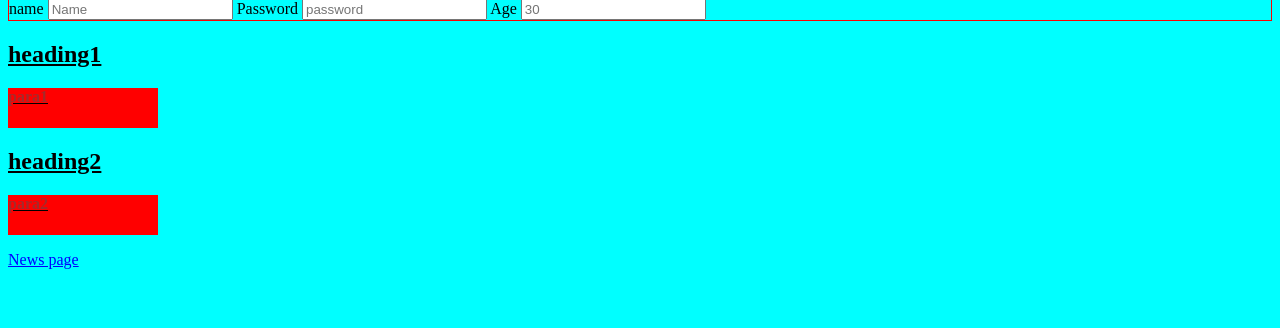
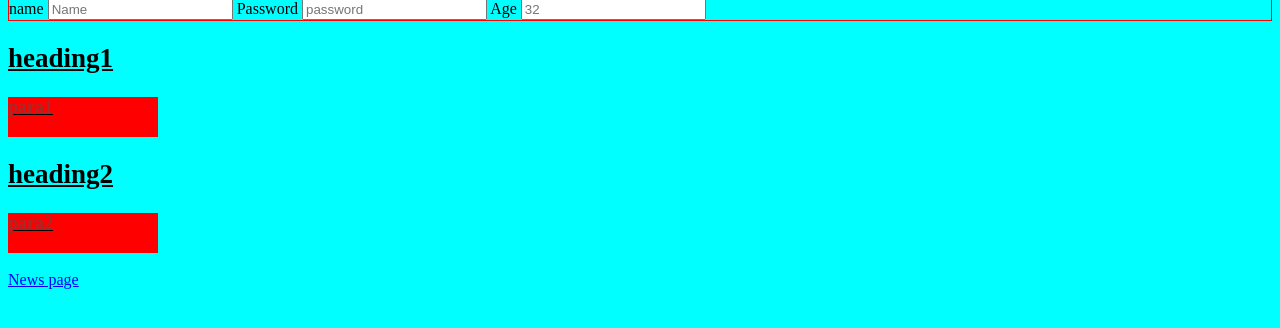
Before and after one commit to Eghe001/html-checkpoint, a plain HTML site: page index.html in a window 1280 px wide. Shown: the part 352-680 px from the top of the page. Drawn offline with Linux system fonts and the light colour scheme.

Commit message:
checkpoint one

```diff
--- a/index.html
+++ b/index.html
@@ -27,7 +27,7 @@
         <label>Password</label>
         <input type="password" placeholder="password"/>
         <label>Age</label>
-        <input type="number" placeholder="30">
+        <input type="number" placeholder="32">
 
     </form>
     <article>
--- a/style.css
+++ b/style.css
@@ -18,6 +18,7 @@ body{
       article{
         font-weight: bolder;
         text-decoration:underline;
+        font-size: large;
       }
 
       a:link{
```
